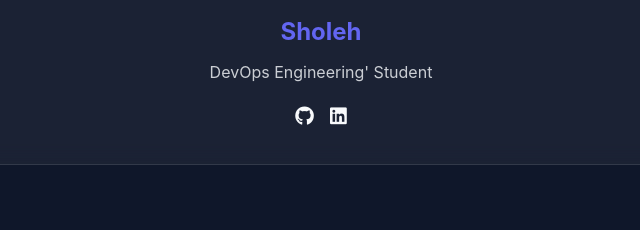
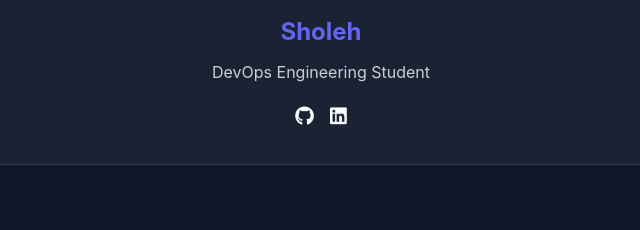
Before and after one commit to shervin9/git-week2, a plain HTML site: page index.html in a window 1280 px wide. Shown: the part 2171-2401 px from the top of the page, 319-959 px from the left. Drawn offline with Linux system fonts and the light colour scheme.

Commit message:
index.html

```diff
--- a/index.html
+++ b/index.html
@@ -86,7 +86,7 @@
             <i class="fas fa-user"></i>
           </div>
           <h3>Sholeh</h3>
-          <p>DevOps Engineering' Student</p>
+          <p>DevOps Engineering Student</p>
           <div class="contributor-links">
             <a href="#" class="social-link"><i class="fab fa-github"></i></a>
             <a href="#" class="social-link"><i class="fab fa-linkedin"></i></a>
```
